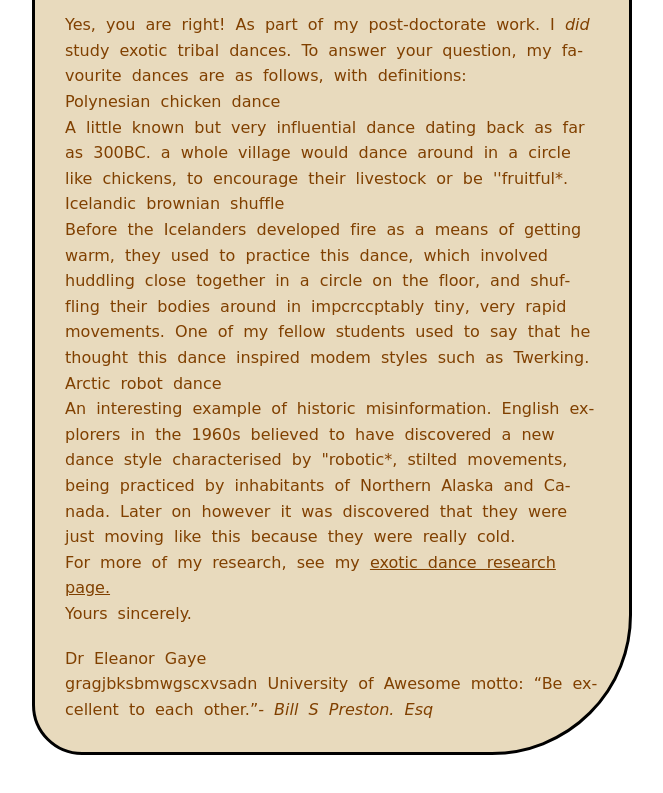
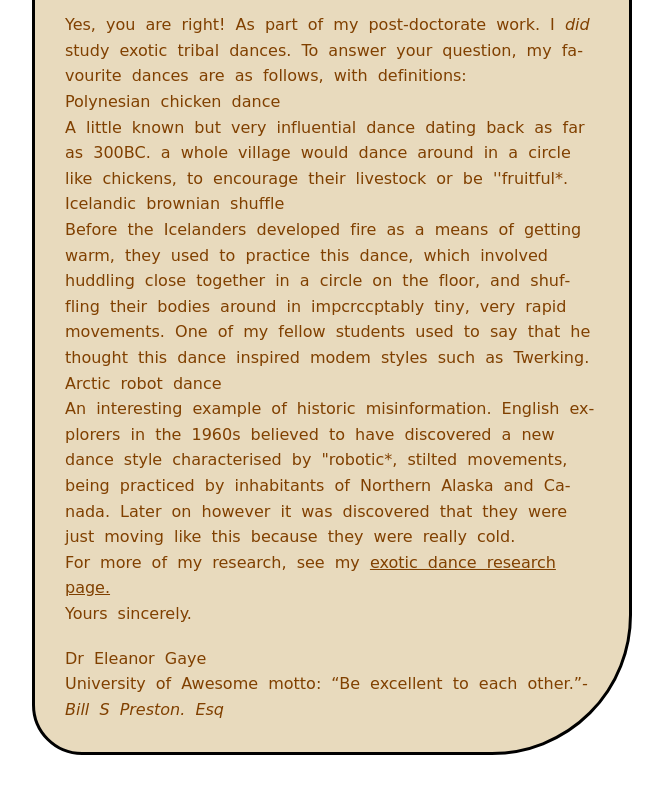
Before and after one commit to adrianMartinezTeba/repositoriadeldia3, a plain HTML site: page ejerobligado/index.html in a window 1280 px wide. Shown: the part 1693-2486 px from the top of the page, without its empty margins (288-951 px from the left). Drawn offline with Linux system fonts and the light colour scheme; a web font is replaced by a local one.

Commit message:
actualizacion 2

```diff
--- a/ejerobligado/index.html
+++ b/ejerobligado/index.html
@@ -120,7 +120,7 @@
     <br />
 
     <p>Dr Eleanor Gaye</p>
-    <p>gragjbksbmwgscxvsadn
+    <p>
       University of Awesome motto: <q>Be excellent to each other.</q
       ><span class="cursiva">- Bill S Preston. Esq</span>
     </p>
```
